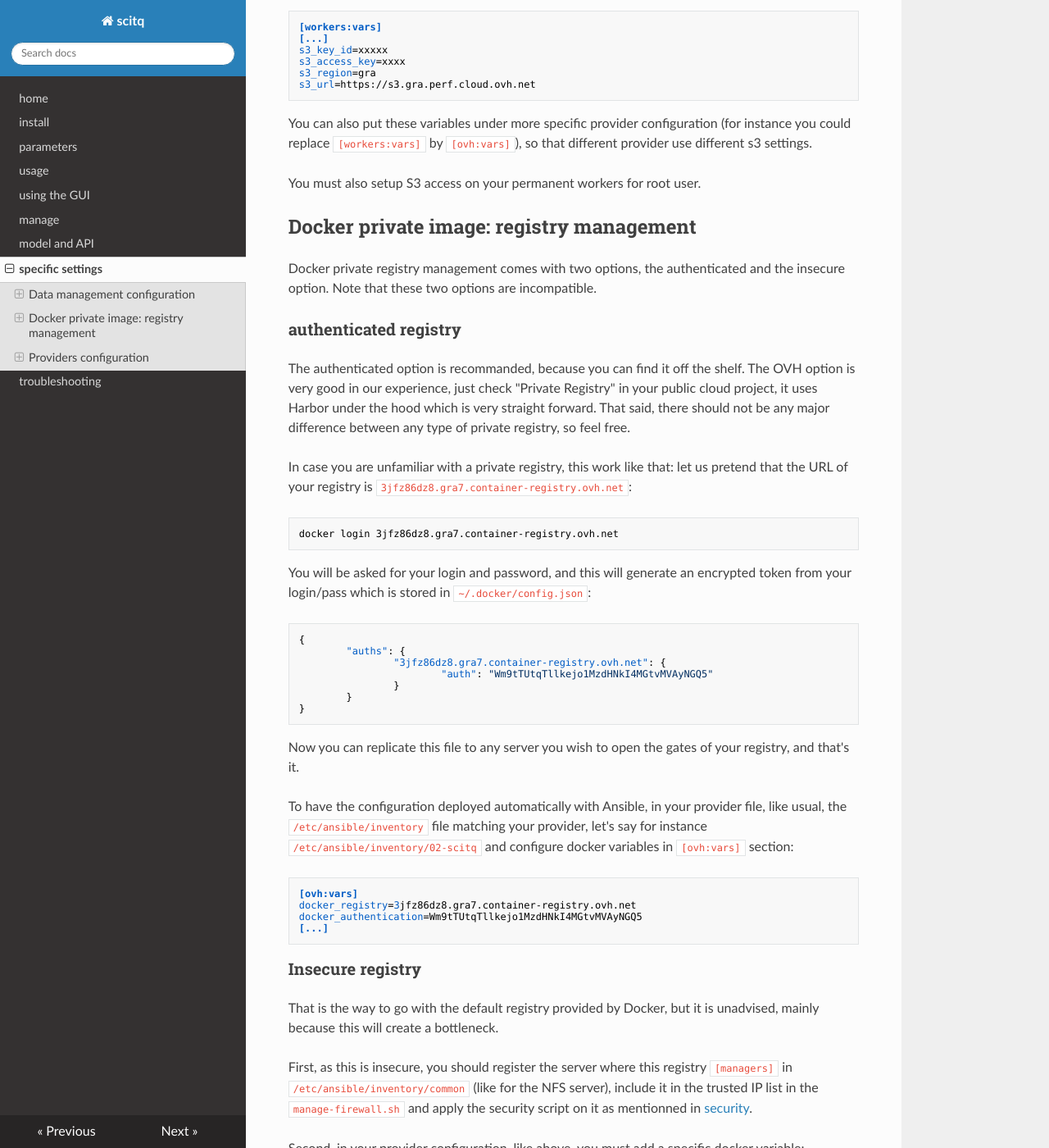
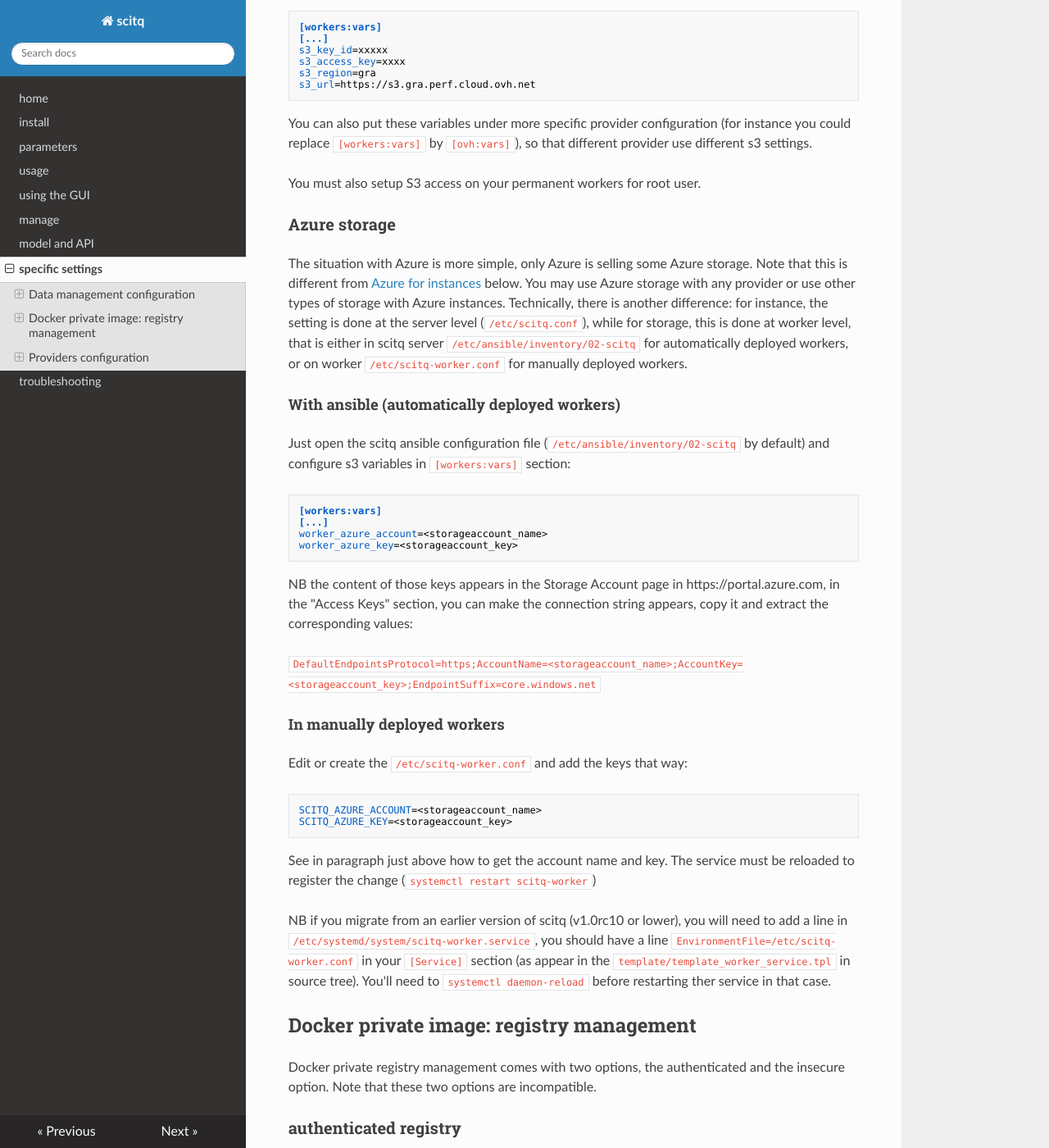
Before and after one commit to gmtsciencedev/scitq, an MkDocs documentation site: the page built from docs/specific.md, in a window 1280 px wide and 1400 px high, scrolled down 2253 px. Shown: the whole window at 82% size. Built offline with MkDocs 1.6.1, drawn with Linux system fonts in a browser that asks for light colours; nearby versions of some CDN libraries.

Commit message:
doc update

````diff
--- a/docs/specific.md
+++ b/docs/specific.md
@@ -87,6 +87,39 @@ s3_url=https://s3.gra.perf.cloud.ovh.net
 You can also put these variables under more specific provider configuration (for instance you could replace `[workers:vars]` by `[ovh:vars]`), so that different provider use different s3 settings.
 
 You must also setup S3 access on your permanent workers for root user.
+
+
+### Azure storage
+
+The situation with Azure is more simple, only Azure is selling some Azure storage. Note that this is different from [Azure for instances](#azure) below. You may use Azure storage with any provider or use other types of storage with Azure instances. Technically, there is another difference: for instance, the setting is done at the server level (`/etc/scitq.conf`), while for storage, this is done at worker level, that is either in scitq server `/etc/ansible/inventory/02-scitq` for automatically deployed workers, or on worker `/etc/scitq-worker.conf` for manually deployed workers.
+
+#### With ansible (automatically deployed workers)
+Just open the scitq ansible configuration file (`/etc/ansible/inventory/02-scitq` by default) and configure s3 variables in `[workers:vars]` section:
+
+```ini
+[workers:vars]
+[...]
+worker_azure_account=<storageaccount_name>
+worker_azure_key=<storageaccount_key>
+```
+
+NB the content of those keys appears in the Storage Account page in https://portal.azure.com, in the "Access Keys" section, you can make the connection string appears, copy it and extract the corresponding values:
+
+`DefaultEndpointsProtocol=https;AccountName=<storageaccount_name>;AccountKey=<storageaccount_key>;EndpointSuffix=core.windows.net`
+
+
+#### In manually deployed workers
+Edit or create the `/etc/scitq-worker.conf` and add the keys that way:
+
+```ini
+SCITQ_AZURE_ACCOUNT=<storageaccount_name>
+SCITQ_AZURE_KEY=<storageaccount_key>
+```
+
+See in paragraph just above how to get the account name and key.
+The service must be reloaded to register the change (`systemctl restart scitq-worker`)
+
+NB if you migrate from an earlier version of scitq (v1.0rc10 or lower), you will need to add a line in `/etc/systemd/system/scitq-worker.service`, you should have a line `EnvironmentFile=/etc/scitq-worker.conf` in your `[Service]` section (as appear in the `template/template_worker_service.tpl` in source tree). You'll need to `systemctl daemon-reload` before restarting ther service in that case.
 
 ## Docker private image: registry management
 
````
Also changed, not shown: docs/install.md (+1 -0 lines), 1 other file.
